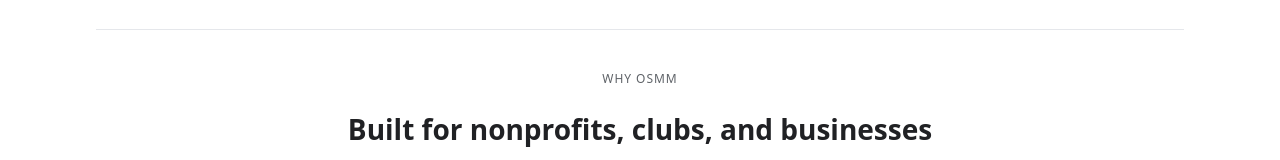
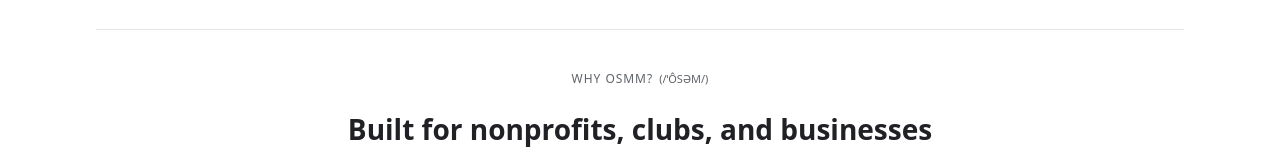
Before and after one commit to Foundry-01/Open-Source-Mail-Merge--OSMM-, a React (Vite) app in the folder website/: page / in a window 1280 px wide. Shown: the part 772-932 px from the top of the page. Built offline with nearby package versions, Linux system fonts and the light colour scheme.

Commit message:
Happy w it

```diff
--- a/website/src/pages/Home.tsx
+++ b/website/src/pages/Home.tsx
@@ -36,7 +36,10 @@ export default function Home(): React.ReactElement {
 
       <section className="section section-cards">
         <div className="container">
-          <div className="eyebrow">Why OSMM</div>
+          <div className="eyebrow">
+            Why OSMM?
+            <span className="pronounce" aria-label="Pronounced 'awesome'" title="Pronounced 'awesome'">(/ˈôsəm/)</span>
+          </div>
           <h2>Built for nonprofits, clubs, and businesses</h2>
           <p className="section-subtitle">Use Gmail's sending limits to their fullest: 500/day (personal) • 2,000/day (Workspace).</p>
           <div className="grid grid-3">
--- a/website/src/styles/global.css
+++ b/website/src/styles/global.css
@@ -91,6 +91,13 @@ body {
   font-size: 16px;
   margin: 0 auto 40px;
   max-width: 600px;
+  font-weight: 500;
+}
+.pronounce {
+  margin-left: 6px;
+  color: var(--text-muted);
+  font-size: 11px;
+  letter-spacing: 0;
   font-weight: 500;
 }
 .section.alt { background: #f8f9fa; }
```
Also changed, not shown: website/nextsteps/home-hero-copy.md (+1 -0 lines), 4 other files (tests, documents, lock files or other folders).
